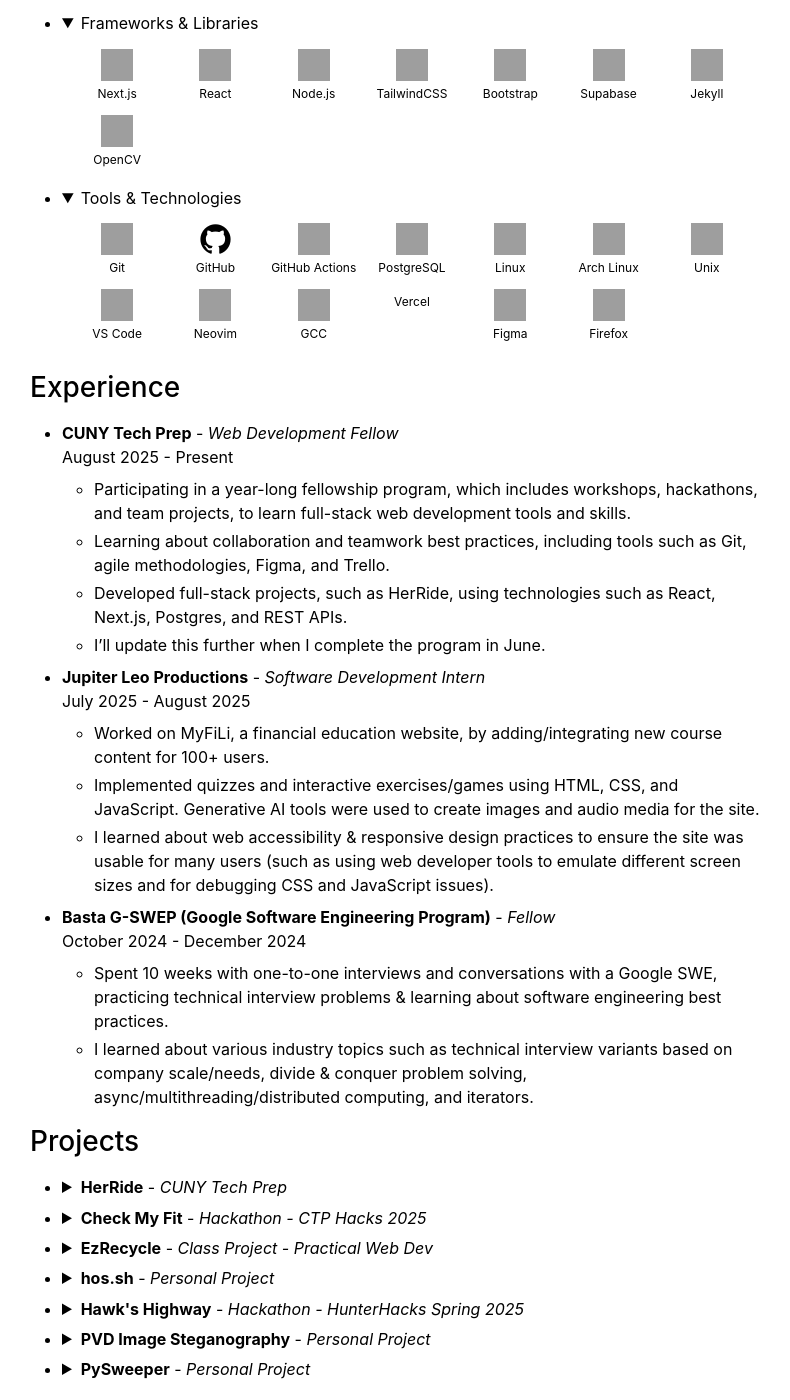
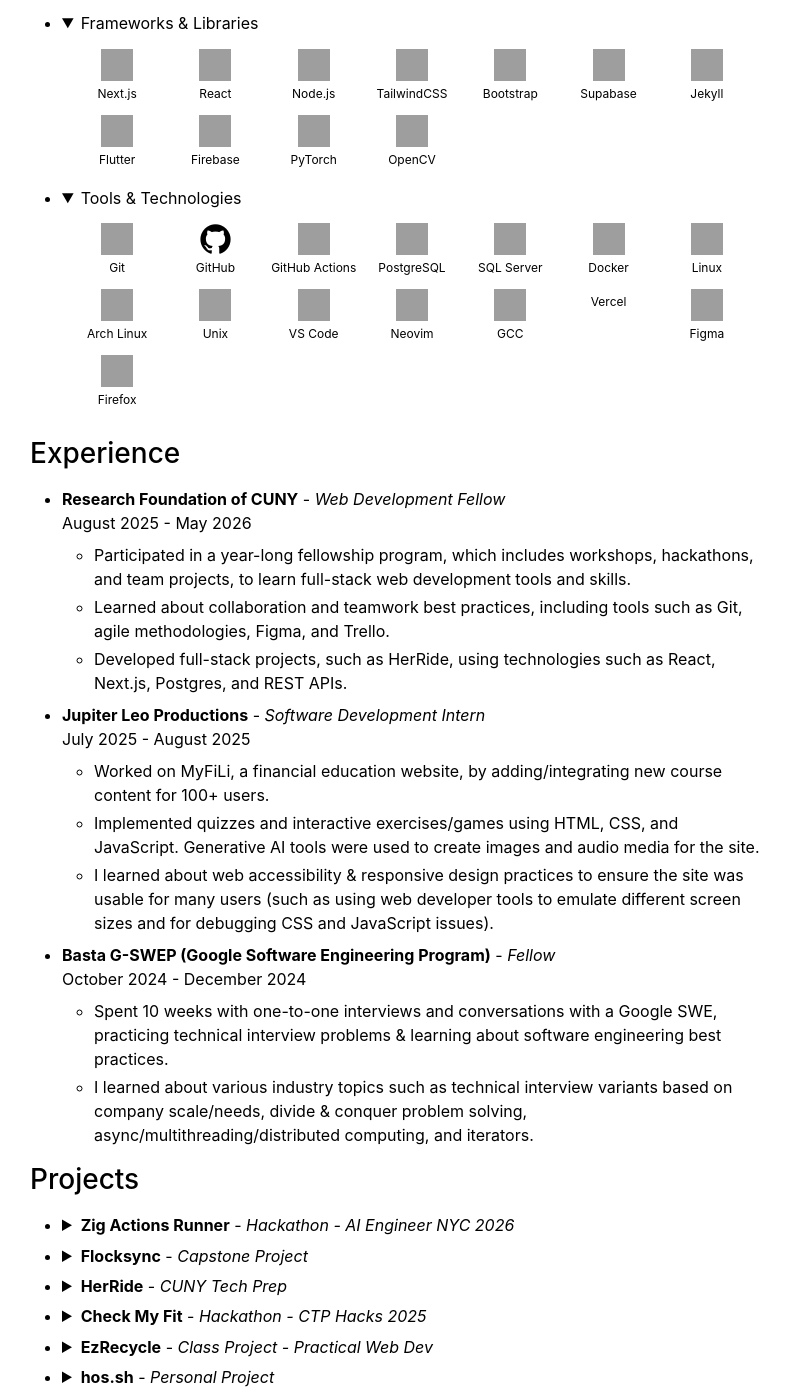
Before and after one commit to rafayet-git/hos.sh, a Jekyll site: the page built from pages/about.md, in a window 1280 px wide and 1400 px high, scrolled down 857 px. Shown: the whole window, without its empty margins (244-1034 px from the left). Built offline with Jekyll 4.4.1, drawn with Linux system fonts in a browser that asks for light colours; some of the changed text lies outside the part shown; grey boxes are pictures that could not be loaded.

Commit message:
Updates to the About page

```diff
--- a/_data/about.yml
+++ b/_data/about.yml
@@ -13,6 +13,8 @@
           icon: https://cdn.jsdelivr.net/gh/devicons/devicon/icons/typescript/typescript-original.svg
         - name: JavaScript
           icon: https://cdn.jsdelivr.net/gh/devicons/devicon/icons/javascript/javascript-original.svg
+        - name: Dart
+          icon: https://cdn.jsdelivr.net/gh/devicons/devicon/icons/dart/dart-original.svg
         - name: HTML
           icon: https://cdn.jsdelivr.net/gh/devicons/devicon/icons/html5/html5-original.svg
         - name: CSS
@@ -45,6 +47,12 @@
           icon: https://cdn.jsdelivr.net/gh/devicons/devicon/icons/supabase/supabase-original.svg
         - name: Jekyll
           icon: https://cdn.jsdelivr.net/gh/devicons/devicon/icons/jekyll/jekyll-original.svg
+        - name: Flutter
+          icon: https://cdn.jsdelivr.net/gh/devicons/devicon/icons/flutter/flutter-original.svg
+        - name: Firebase
+          icon: https://cdn.jsdelivr.net/gh/devicons/devicon/icons/firebase/firebase-original.svg
+        - name: PyTorch
+          icon: https://cdn.jsdelivr.net/gh/devicons/devicon/icons/pytorch/pytorch-original.svg
         - name: OpenCV
           icon: https://cdn.jsdelivr.net/gh/devicons/devicon/icons/opencv/opencv-original.svg
     - name: Tools & Technologies
@@ -58,6 +66,10 @@
           icon: https://cdn.jsdelivr.net/gh/devicons/devicon/icons/githubactions/githubactions-original.svg
         - name: PostgreSQL
           icon: https://cdn.jsdelivr.net/gh/devicons/devicon/icons/postgresql/postgresql-original.svg
+        - name: SQL Server
+          icon: https://cdn.jsdelivr.net/gh/devicons/devicon/icons/microsoftsqlserver/microsoftsqlserver-original.svg
+        - name: Docker
+          icon: https://cdn.jsdelivr.net/gh/devicons/devicon/icons/docker/docker-original.svg
         - name: Linux
           icon: https://cdn.jsdelivr.net/gh/devicons/devicon/icons/linux/linux-original.svg
         - name: Arch Linux
@@ -79,14 +91,18 @@
           icon: https://cdn.jsdelivr.net/gh/devicons/devicon/icons/firefox/firefox-original.svg
 - category: Experience
   jobs:
-    - name: CUNY Tech Prep
+    - name: Research Foundation of CUNY
+      position: Systems Engineering Intern
+      time: July 2026 - Present
+      notes:
+        - Managing Windows Servers and SQL Server instances for an NYC government office, including automated data retention, backups, and ETL processes.
+        - Developing software and machine learning tools for energy research at CUNY Queens College buildings.
       position: Web Development Fellow
-      time: August 2025 - Present
+      time: August 2025 - May 2026
       notes:
-        - Participating in a year-long fellowship program, which includes workshops, hackathons, and team projects, to learn full-stack web development tools and skills.
-        - Learning about collaboration and teamwork best practices, including tools such as Git, agile methodologies, Figma, and Trello.
+        - Participated in a year-long fellowship program, which includes workshops, hackathons, and team projects, to learn full-stack web development tools and skills.
+        - Learned about collaboration and teamwork best practices, including tools such as Git, agile methodologies, Figma, and Trello.
         - Developed full-stack projects, such as HerRide, using technologies such as React, Next.js, Postgres, and REST APIs.
-        - I'll update this further when I complete the program in June.
     - name: Jupiter Leo Productions
       position: Software Development Intern
       time: July 2025 - August 2025
@@ -103,6 +119,33 @@
 - category: Projects
   # misc_projects:
   projects:
+    - name: Zig Actions Runner
+      sub: Hackathon - AI Engineer NYC 2026
+      skills: Zig, Dagger, GitHub Actions, TimescaleDB, PostgreSQL, React, TypeScript
+      links:
+        - name: Source
+          url: https://github.com/Lementknight/zig-actions-runner
+        - name: Submission
+          url: https://www.mlh.com/events/ai-engineer-nyc-2026/submissions/01a12cc2-f140-5c9c-7753-d3d66fb828b5
+      notes:
+        - Won the "Best Use of Tiger Data" category!
+        - Built a lightweight, self-hosted GitHub Actions runner in Zig that runs workflow steps as cached Dagger pipelines, reducing repeated job times by 80%.
+        - Won Best Use of Tiger Data at the AI Engineer NYC 2026 Hackathon for building a lightweight, self-hosted GitHub Actions runner in Zig that runs workflow steps as cached Dagger pipelines, reducing repeated job times by 80%.
+        - Designed the Tiger Data (TimescaleDB) schema for runs, jobs, and logs, using time-based partitioning, compression, and data retention policies to store high-volume log data efficiently.
+        - Built a React dashboard in TypeScript that shows each runner's status and its running and finished jobs, with automated tests.
+    - name: Flocksync
+      sub: Capstone Project
+      skills: Flutter, Firebase, Firestore, Dart, Node.js, OpenStreetMap
+      links:
+        - name: Source
+          url: https://github.com/Flocksync/Flocksync
+        - name: Site
+          url: https://flocksync-dcc08.web.app/
+      notes:
+        - WIP
+        - Built a cross-platform rental management application in Flutter to help tenants and property managers centralize communication, maintenance, and property-related workflows.
+        - Implemented Firebase Authentication and Firestore data models for secure account creation, tenant onboarding, role-based access control, and real-time app updates.
+        - Integrated OpenStreetMap APIs for address autocomplete and verification through a Node.js backend, significantly improving property lookup and input accuracy.
     - name: HerRide
       sub: CUNY Tech Prep
       skills: Next.js, Node.js, Supabase, PostgreSQL, Clerk, TypeScript, TailwindCSS
@@ -188,9 +231,27 @@
 - category: Education
   orgs:
     - name: CUNY - Hunter College
-      gpa: 3.634
+      gpa: 3.61
       gradDate: May 2027
       courses:
+        - name: Foundations and Practices of Modern AI Systems (CSCI 49394)
+          link: https://hunter-undergraduate.catalog.cuny.edu/courses/1591011/general-aoYks
+          semester: 2026 Fall
+        - name: Automation Engineering (CSCI 39531)
+          link: https://github.com/recursion-ninja/Course-2026-09-CSCI-Automation-Engineering
+          semester: 2026 Fall
+        - name: Network Security (CSCI 49375)
+          link: https://hunter-undergraduate.catalog.cuny.edu/courses/1111341/general-aoYks
+          semester: 2026 Fall
+        - name: Software Engineering (CSCI 405)
+          link: https://khatchad.commons.gc.cuny.edu/teaching/csci-40500-77100-fa-26/
+          semester: 2026 Fall
+        - name: Data Base Management (CSCI 435)
+          link: https://hunter-undergraduate.catalog.cuny.edu/courses/0246071/general-aoYks
+          semester: 2026 Spring
+        - name: Capstone (CSCI 499)
+          link: https://hunter-undergraduate.catalog.cuny.edu/courses/0246431/general-aoYks
+          semester: 2026 Spring
         - name: Data Communications and Networks (CSCI 415)
           link: https://hunter-undergraduate.catalog.cuny.edu/courses/0246061
           semester: 2025 Fall
@@ -242,6 +303,9 @@
           semester: 2023 Fall
     - name: Codepath
       courses:
+        - name: Applications of AI Engineering
+          completion_date: August 2026
+          link: https://www.codepath.org/courses/applied-ai-engineering
         - name: Advanced Technical Interview Prep
           completion_date: August 2024
           link: https://www.codepath.org/courses/tech-interview-prep
```
Also changed, not shown: pages/home.md (+3 -1 lines), assets/projects/Flocksync.png (added), assets/projects/Zig Actions Runner.png (added).
